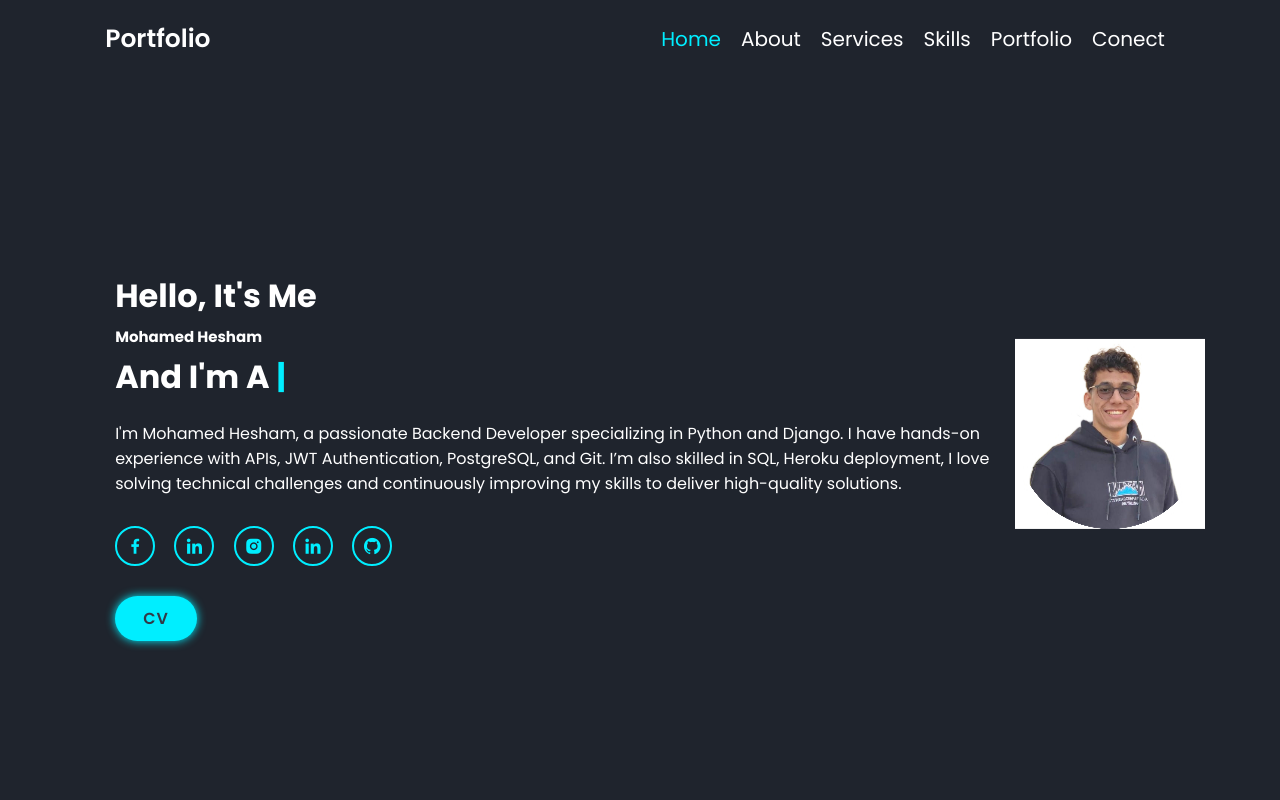
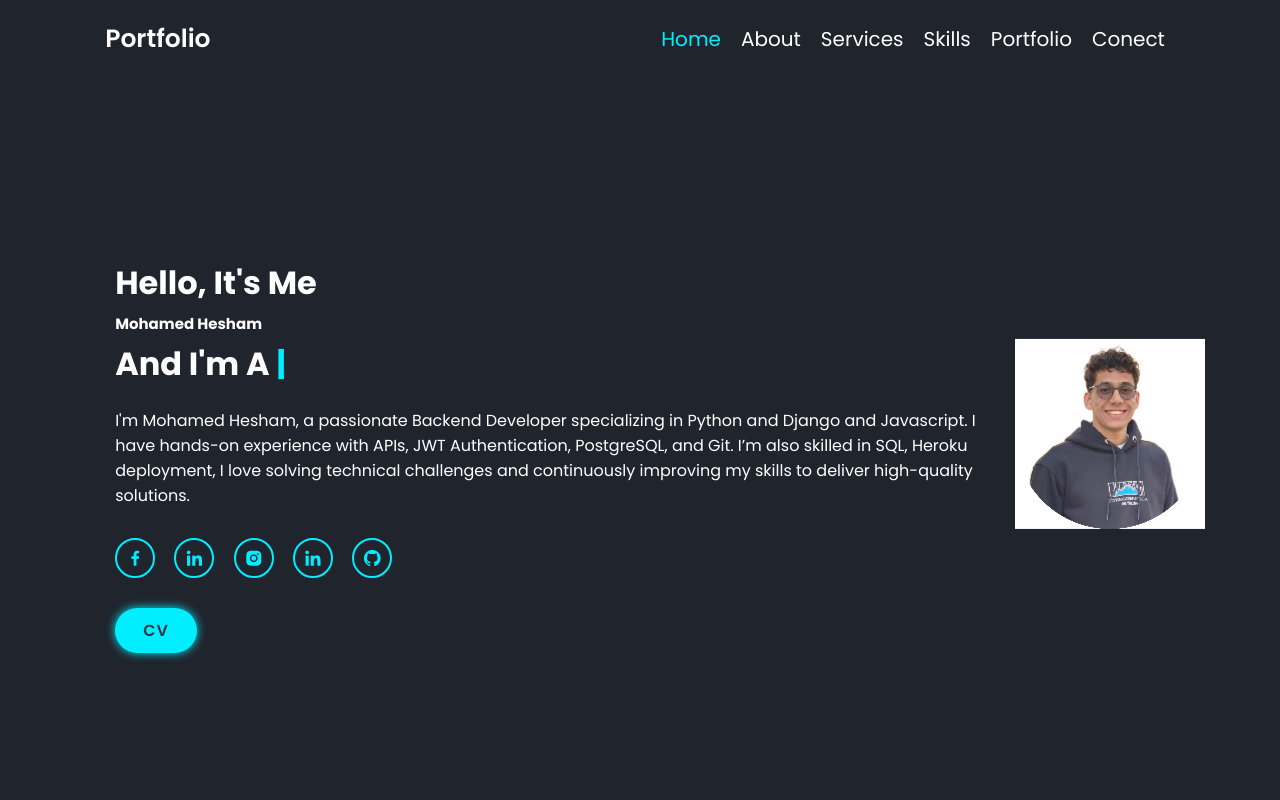
Before and after one commit to Mohamedasddf/portfolio, a plain HTML site: page index.html in a window 1280 px wide. Shown: the top 800 px of the page. Drawn offline with nearby package versions, Linux system fonts and the light colour scheme.

Commit message:
Update index.html

```diff
--- a/index.html
+++ b/index.html
@@ -33,7 +33,7 @@
             <h3> Hello, It's Me</h3>
             <h1>Mohamed Hesham</h1>
             <h3>And I'm A <span class="multiple-text"></span></h3>
-            <p>I'm Mohamed Hesham, a passionate Backend Developer specializing in Python and Django. I have hands-on experience with APIs, JWT Authentication, PostgreSQL, and Git. I’m also skilled in SQL, Heroku deployment, I love solving technical challenges and continuously improving my skills to deliver high-quality solutions.
+            <p>I'm Mohamed Hesham, a passionate Backend Developer specializing in Python and Django and Javascript. I have hands-on experience with APIs, JWT Authentication, PostgreSQL, and Git. I’m also skilled in SQL, Heroku deployment, I love solving technical challenges and continuously improving my skills to deliver high-quality solutions.
             </p>
             <div class="social-media">
                 <a href="https://www.facebook.com/profile.php?id=100080772770787&mibextid=ZbWKwL"><i class='bx bxl-facebook'></i></a>
```
